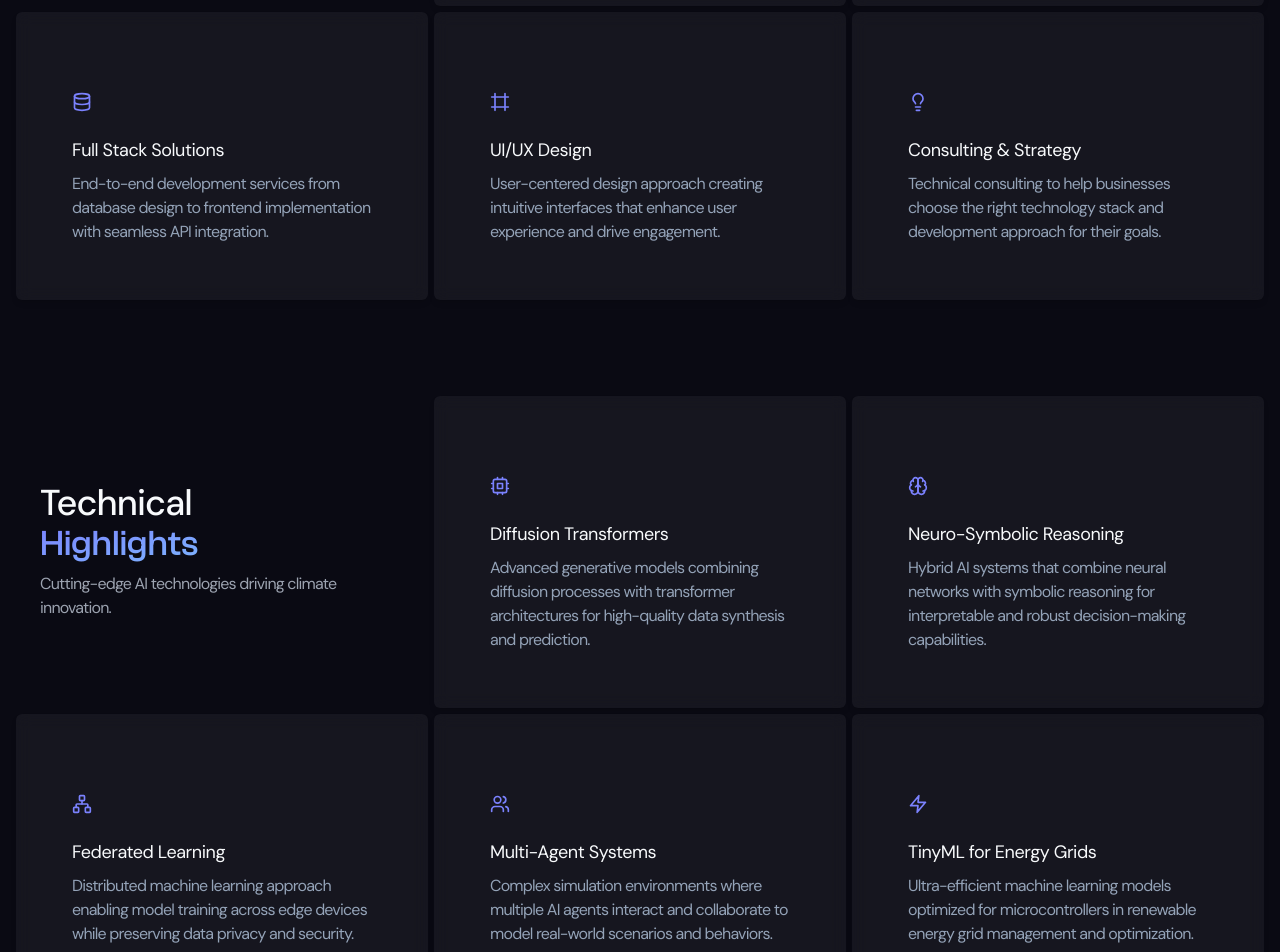
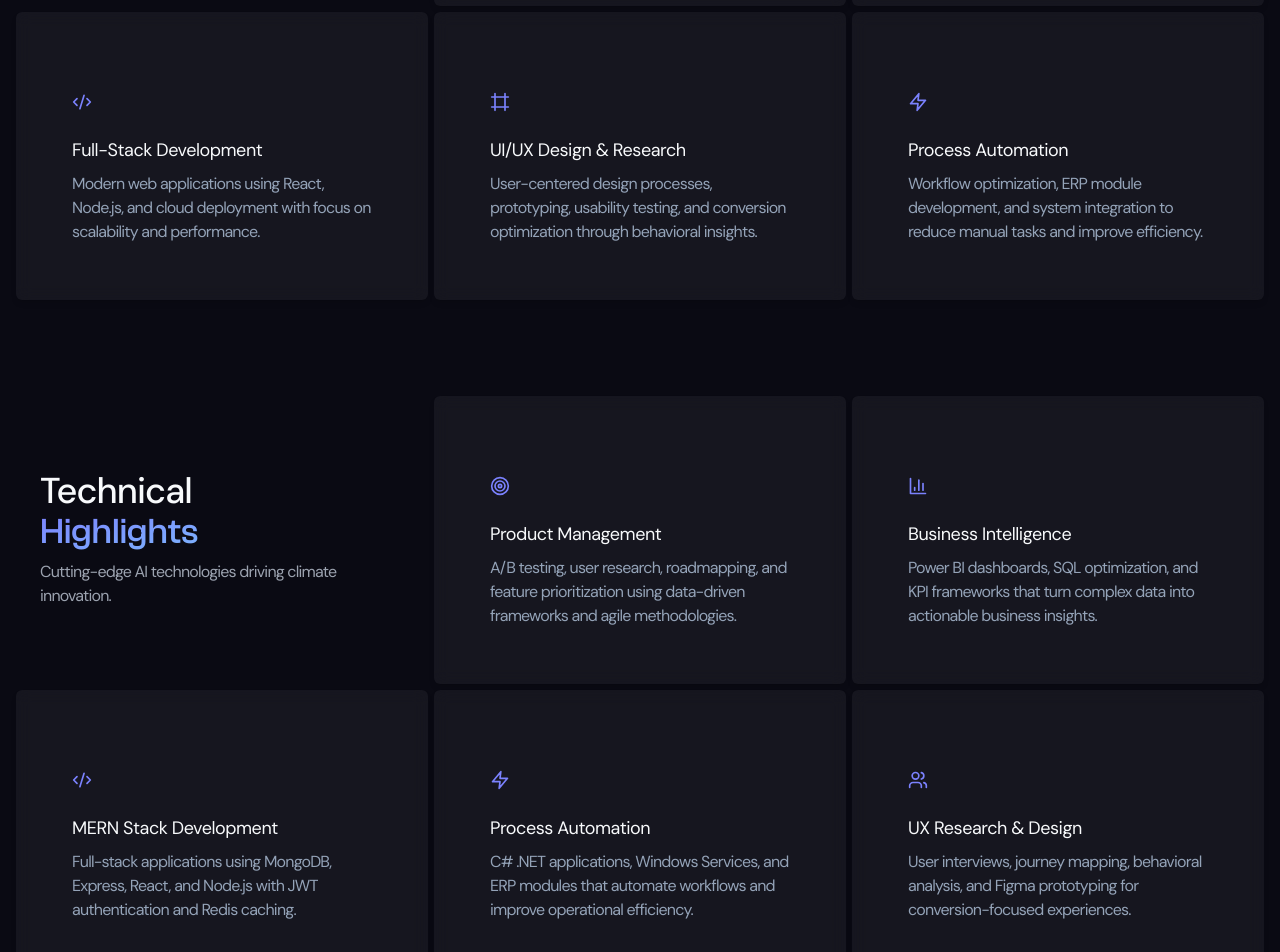
Before and after one commit to kavinarasan-005/official-portfolio, a Next.js app: page / in a window 1280 px wide. Shown: the part 4020-4972 px from the top of the page. Built offline with nearby package versions, Linux system fonts and the light colour scheme.

Commit message:
Update solutions and technical highlights with personal expertise

```diff
--- a/src/pages/index.tsx
+++ b/src/pages/index.tsx
@@ -141,57 +141,57 @@ const projects1 = [
 
 const solutions = [
   {
-    service: "Web Development",
-    description: "Custom websites and web applications built with modern frameworks like React, Next.js, and Vue.js for optimal performance.",
-    icon: Globe,
+    service: "Product Strategy & Roadmapping",
+    description: "End-to-end product management from ideation to launch, with user research, PRDs, and feature prioritization frameworks.",
+    icon: Target,
   },
   {
-    service: "Mobile Development",
-    description: "Cross-platform mobile applications using React Native and Flutter, delivering native-like experiences across devices.",
-    icon: MonitorSmartphone,
+    service: "Data Analytics & BI",
+    description: "Business intelligence dashboards, KPI frameworks, SQL analysis, and data visualization for actionable insights.",
+    icon: BarChart3,
   },
   {
-    service: "Full Stack Solutions",
-    description: "End-to-end development services from database design to frontend implementation with seamless API integration.",
-    icon: Database,
+    service: "Full-Stack Development",
+    description: "Modern web applications using React, Node.js, and cloud deployment with focus on scalability and performance.",
+    icon: Code2,
   },
   {
-    service: "UI/UX Design",
-    description: "User-centered design approach creating intuitive interfaces that enhance user experience and drive engagement.",
+    service: "UI/UX Design & Research",
+    description: "User-centered design processes, prototyping, usability testing, and conversion optimization through behavioral insights.",
     icon: Frame,
   },
   {
-    service: "Consulting & Strategy",
-    description: "Technical consulting to help businesses choose the right technology stack and development approach for their goals.",
-    icon: Lightbulb,
+    service: "Process Automation",
+    description: "Workflow optimization, ERP module development, and system integration to reduce manual tasks and improve efficiency.",
+    icon: Zap,
   },
 ];
 
 const technicalHighlights = [
   {
-    title: "Diffusion Transformers",
-    description: "Advanced generative models combining diffusion processes with transformer architectures for high-quality data synthesis and prediction.",
-    icon: Cpu,
+    title: "Product Management",
+    description: "A/B testing, user research, roadmapping, and feature prioritization using data-driven frameworks and agile methodologies.",
+    icon: Target,
   },
   {
-    title: "Neuro-Symbolic Reasoning",
-    description: "Hybrid AI systems that combine neural networks with symbolic reasoning for interpretable and robust decision-making capabilities.",
-    icon: Brain,
+    title: "Business Intelligence",
+    description: "Power BI dashboards, SQL optimization, and KPI frameworks that turn complex data into actionable business insights.",
+    icon: BarChart3,
   },
   {
-    title: "Federated Learning",
-    description: "Distributed machine learning approach enabling model training across edge devices while preserving data privacy and security.",
-    icon: Network,
+    title: "MERN Stack Development",
+    description: "Full-stack applications using MongoDB, Express, React, and Node.js with JWT authentication and Redis caching.",
+    icon: Code2,
   },
   {
-    title: "Multi-Agent Systems",
-    description: "Complex simulation environments where multiple AI agents interact and collaborate to model real-world scenarios and behaviors.",
-    icon: Users,
+    title: "Process Automation",
+    description: "C# .NET applications, Windows Services, and ERP modules that automate workflows and improve operational efficiency.",
+    icon: Zap,
   },
   {
-    title: "TinyML for Energy Grids",
-    description: "Ultra-efficient machine learning models optimized for microcontrollers in renewable energy grid management and optimization.",
-    icon: Zap,
+    title: "UX Research & Design",
+    description: "User interviews, journey mapping, behavioral analysis, and Figma prototyping for conversion-focused experiences.",
+    icon: Users,
   },
 ];
 
```
